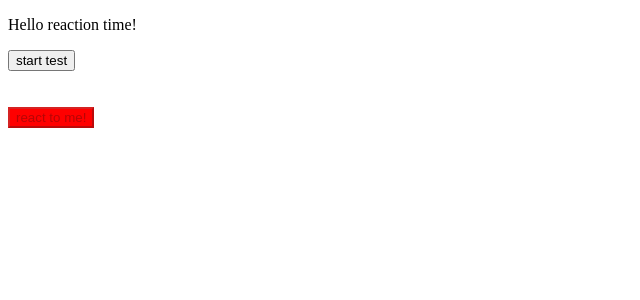
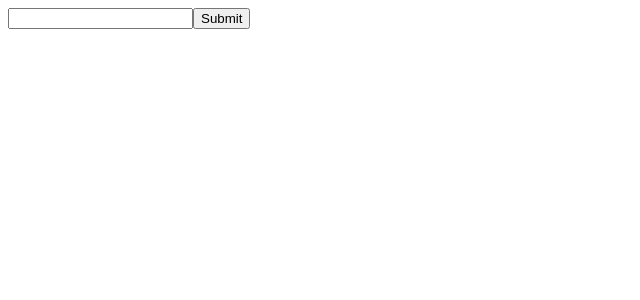
Before and after one commit to dev-ryan-hackathon-projects/Concussion-Conscience, a React (Create React App) app in the folder reaction-speed-cewit/: page / in a window 1280 px wide. Shown: the top 300 px of the page, without its empty margins (0-640 px from the left). Built offline with nearby package versions, Linux system fonts and the light colour scheme.

Commit message:
add mock auth

```diff
--- /dev/null
+++ b/reaction-speed-cewit/src/api/auth.js
@@ -0,0 +1,13 @@
+export async function authUser(url = "", data = {}) {
+    // const response = await fetch(url, {
+    //     method: "POST", // *GET, POST, PUT, DELETE, etc.
+    //     headers: {
+    //         "Content-Type": "application/json"
+    //         // 'Content-Type': 'application/x-www-form-urlencoded',
+    //     },
+    //     body: JSON.stringify(data) // body data type must match "Content-Type" header
+    // });
+    // return await response.json(); // parses JSON response into native JavaScript objects
+
+    return { alias: "Smitty", verified: "true" };
+}
--- /dev/null
+++ b/reaction-speed-cewit/src/api/tests.js
@@ -0,0 +1,15 @@
+// Example POST method implementation:
+export async function sendTestResults(url = "", data = {}) {
+    // Default options are marked with *
+    const response = await fetch(url, {
+        method: "POST", // *GET, POST, PUT, DELETE, etc.
+        mode: "cors", // no-cors, *cors, same-origin
+        cache: "no-cache", // *default, no-cache, reload, force-cache, only-if-cached
+        headers: {
+            "Content-Type": "application/json"
+            // 'Content-Type': 'application/x-www-form-urlencoded',
+        },
+        body: JSON.stringify(data) // body data type must match "Content-Type" header
+    });
+    return await response.json(); // parses JSON response into native JavaScript objects
+}
--- a/reaction-speed-cewit/src/components/App.js
+++ b/reaction-speed-cewit/src/components/App.js
@@ -1,46 +1,45 @@
 import React from "react";
-import TimeTest from "./timeTest";
+import { sendTestResults } from "../api/tests";
+import { URL, PAYFONE_AUTH_URL } from "../constants/api";
+import { PHONE_NUMBER_REGEX } from "../constants/regex";
+import { authUser } from "../api/auth";
+import TestScreen from "./testSceen";
 
 //const styles = {};
 
+const findUser = (phoneNumber, setUser) => {
+    if (PHONE_NUMBER_REGEX.test(phoneNumber)) {
+        console.log("good regex");
+        authUser(URL, { phoneNumber }).then(data => {
+            setUser(data); // JSON data parsed by `response.json()` call
+        });
+    } else {
+        console.log("bad regex");
+    }
+};
+
 export default function App(props) {
-    const [lastTime, setLastTime] = React.useState(0);
-    const [times, setTimes] = React.useState([]);
-    const [average, setAverage] = React.useState(null);
-
-    const resetTest = () => {
-        setAverage(null);
-        setTimes([]);
-        setLastTime(0);
-    };
-
-    React.useEffect(() => {
-        if (lastTime !== 0) {
-            times.push(lastTime);
-            console.log(times.length);
-            if (times.length === 3) {
-                setAverage(
-                    times.reduce((acc, element) => acc + element) / times.length
-                );
-            }
-        }
-    }, [lastTime, times]);
+    const [phoneNumber, setPhoneNumber] = React.useState("");
+    const [user, setUser] = React.useState(null);
 
     return (
         <div>
-            <p>Hello reaction time!</p>
-            <TimeTest
-                setLastTime={setLastTime}
-                hasTested={average ? true : false}
-                resetTest={resetTest}
-            />
-            <p>
-                {average
-                    ? `your average time is ${average}ms`
-                    : lastTime > 0
-                    ? `previous time is ${lastTime}ms`
-                    : null}
-            </p>
+            {!user ? (
+                <div>
+                    <input
+                        type="text"
+                        value={phoneNumber}
+                        onChange={e => setPhoneNumber(e.target.value)}
+                        id="phone-number"
+                        name="phone-number"
+                    />
+                    <button onClick={() => findUser(phoneNumber, setUser)}>
+                        Submit
+                    </button>
+                </div>
+            ) : (
+                <TestScreen user={user} />
+            )}
         </div>
     );
 }
--- /dev/null
+++ b/reaction-speed-cewit/src/components/testSceen.js
@@ -0,0 +1,46 @@
+import React from "react";
+import TimeTest from "./timeTest";
+
+//const styles = {};
+
+export default function TestScreen(props) {
+    const [lastTime, setLastTime] = React.useState(0);
+    const [times, setTimes] = React.useState([]);
+    const [average, setAverage] = React.useState(null);
+
+    const resetTest = () => {
+        setAverage(null);
+        setTimes([]);
+        setLastTime(0);
+    };
+
+    React.useEffect(() => {
+        if (lastTime !== 0) {
+            times.push(lastTime);
+            console.log(times.length);
+            if (times.length === 3) {
+                setAverage(
+                    times.reduce((acc, element) => acc + element) / times.length
+                );
+            }
+        }
+    }, [lastTime, times]);
+
+    return (
+        <div>
+            <p>Hello {props.user.alias}! welcome to reaction time!</p>
+            <TimeTest
+                setLastTime={setLastTime}
+                hasTested={average ? true : false}
+                resetTest={resetTest}
+            />
+            <p>
+                {average
+                    ? `your average time is ${average}ms`
+                    : lastTime > 0
+                    ? `previous time is ${lastTime}ms`
+                    : null}
+            </p>
+        </div>
+    );
+}
--- /dev/null
+++ b/reaction-speed-cewit/src/constants/api.js
@@ -0,0 +1,9 @@
+export const URL = "";
+
+export const PAYFONE_AUTH_URL = "";
+
+export const PORT = 0;
+
+export const POST_TEST_RESULTS_ROUTE = ""
+
+export const GET_CLIENT_DATA_ROUTE = ""
--- /dev/null
+++ b/reaction-speed-cewit/src/constants/regex.js
@@ -0,0 +1 @@
+export const PHONE_NUMBER_REGEX = /^\d{10}$/g
```
